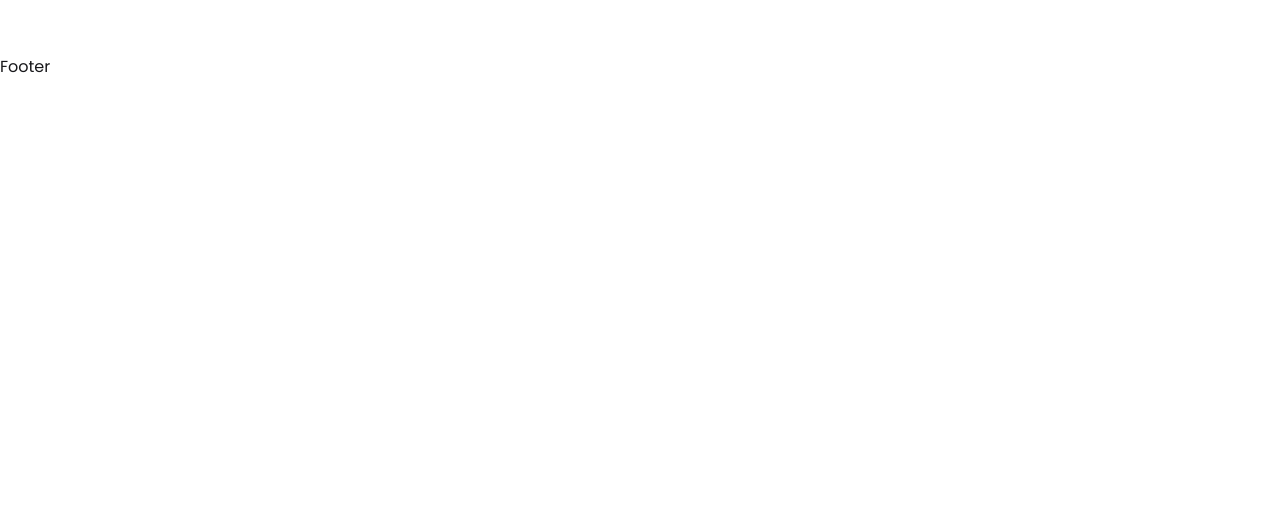
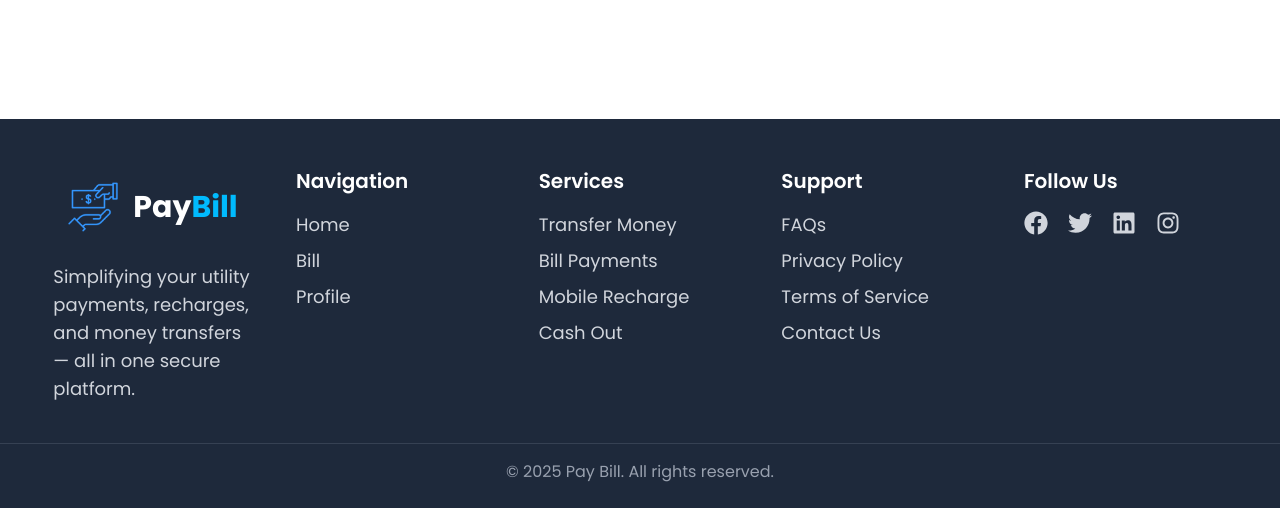
Before and after one commit to shakilsarkar12/bill-management-system, a React (Vite) app: page /auth/signup in a window 1280 px wide. Shown: the part 825-1333 px from the top of the page. Before the commit the page ends 904 px from the top, so only its background shows below. Built offline with nearby package versions, Linux system fonts and the light colour scheme.

Commit message:
create Footer

```diff
--- a/src/Component/Footer/Footer.jsx
+++ b/src/Component/Footer/Footer.jsx
@@ -1,12 +1,88 @@
-import React from 'react';
+import React from "react";
+import { NavLink } from "react-router";
+import { FaFacebook, FaTwitter, FaLinkedin, FaInstagram } from "react-icons/fa";
+import logo from "../../assets/logo.png";
 
 const Footer = () => {
-    return (
+  return (
+    <footer className="bg-[#1E293B] text-white pt-12 pb-6 mt-16">
+      <div className="px-4 sm:px-8 md:px-12 lg:px-0 lg:w-11/12 mx-auto grid grid-cols-1 sm:grid-cols-2 md:grid-cols-3 lg:grid-cols-5 gap-10">
         <div>
-            Footer
+          <div className="flex items-center text-2xl md:text-3xl font-bold mb-4">
+            <img className="icon w-14 md:w-20" src={logo} alt="Logo" />
+            Pay<span className="text-info">Bill</span>
+          </div>
+          <p className="text-base md:text-lg text-gray-300">
+            Simplifying your utility payments, recharges, and money transfers —
+            all in one secure platform.
+          </p>
+        </div>
 
+        <div>
+          <h4 className="text-xl font-semibold mb-4">Navigation</h4>
+          <ul className="space-y-2 text-base md:text-lg text-gray-300">
+            <li>
+              <NavLink onClick={()=>window.scrollTo(0, 0)} to="/" className="hover:underline">
+                Home
+              </NavLink>
+            </li>
+            <li>
+              <NavLink onClick={()=>window.scrollTo(0, 0)} to="/bill" className="hover:underline">
+                Bill
+              </NavLink>
+            </li>
+            <li>
+              <NavLink onClick={()=>window.scrollTo(0, 0)} to="/profile" className="hover:underline">
+                Profile
+              </NavLink>
+            </li>
+          </ul>
         </div>
-    );
+
+        <div>
+          <h4 className="text-xl font-semibold mb-4">Services</h4>
+          <ul className="space-y-2 text-base md:text-lg text-gray-300">
+            <li className="hover:underline cursor-pointer">Transfer Money</li>
+            <li className="hover:underline cursor-pointer">Bill Payments</li>
+            <li className="hover:underline cursor-pointer">Mobile Recharge</li>
+            <li className="hover:underline cursor-pointer">Cash Out</li>
+          </ul>
+        </div>
+
+        <div>
+          <h4 className="text-xl font-semibold mb-4">Support</h4>
+          <ul className="space-y-2 text-base md:text-lg text-gray-300">
+            <li className="hover:underline cursor-pointer">FAQs</li>
+            <li className="hover:underline cursor-pointer">Privacy Policy</li>
+            <li className="hover:underline cursor-pointer">Terms of Service</li>
+            <li className="hover:underline cursor-pointer">Contact Us</li>
+          </ul>
+        </div>
+
+        <div>
+          <h4 className="text-xl font-semibold mb-4">Follow Us</h4>
+          <div className="flex space-x-5 text-2xl text-gray-300">
+            <a href="#">
+              <FaFacebook className="hover:text-blue-500 transition" />
+            </a>
+            <a href="#">
+              <FaTwitter className="hover:text-sky-400 transition" />
+            </a>
+            <a href="#">
+              <FaLinkedin className="hover:text-blue-600 transition" />
+            </a>
+            <a href="#">
+              <FaInstagram className="hover:text-pink-500 transition" />
+            </a>
+          </div>
+        </div>
+      </div>
+
+      <div className="mt-10 border-t border-gray-700 text-center pt-4 text-sm md:text-base text-gray-400">
+        © {new Date().getFullYear()} Pay Bill. All rights reserved.
+      </div>
+    </footer>
+  );
 };
 
 export default Footer;
--- a/src/Component/Navbar/Navbar.jsx
+++ b/src/Component/Navbar/Navbar.jsx
@@ -41,10 +41,10 @@ const Navbar = () => {
                 {links}
               </ul>
             </div>
-            <a className="flex items-center text-xl md:text-2xl text-accent font-semibold">
-              <img className="w-10 md:w-16" src={logo} alt="" />
+            <div className="flex items-center text-2xl md:text-3xl text-accent font-semibold">
+              <img className="icon w-10 md:w-16" src={logo} alt="" />
               Pay <span className="text-info">Bill</span>
-            </a>
+            </div>
           </div>
           <div className="navbar-center hidden lg:flex">
             <ul className="menu menu-horizontal px-1 space-x-10 text-lg font-semibold">
--- a/src/index.css
+++ b/src/index.css
@@ -41,3 +41,7 @@ html {
   color: #00bafe;
   margin-right: 12px;
 }
+
+.icon {
+  filter: brightness(100%) saturate(100%) invert(39%) sepia(100%) saturate(1197%) hue-rotate(190deg) brightness(100%) contrast(100%);
+}
```
